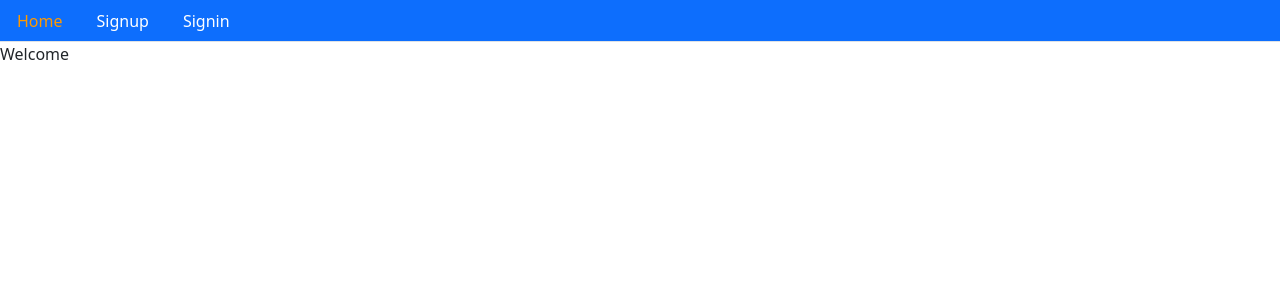
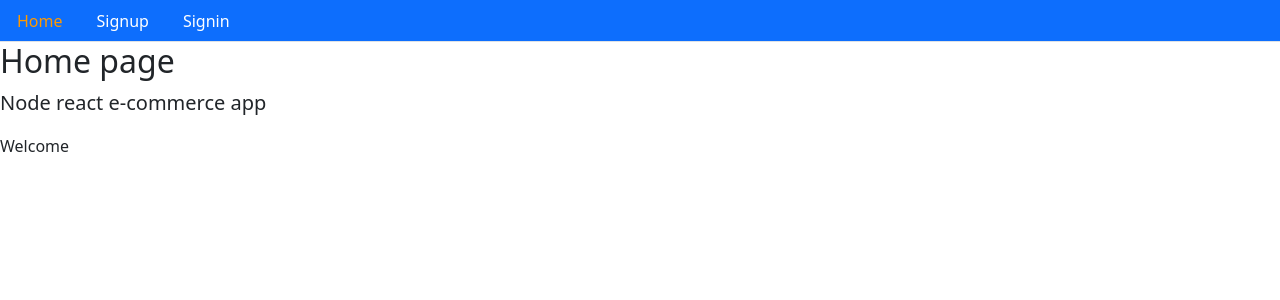
Before and after one commit to johnkatua/ecommerce, a React (Create React App) app in the folder client/: page / in a window 1280 px wide. Shown: the top 300 px of the page. Built offline with nearby package versions, Linux system fonts and the light colour scheme; no server answers; the HTML template or start-up script is replaced by a standard one.

Commit message:
added a dotenv file to store our backend api

```diff
--- a/client/src/Routes.js
+++ b/client/src/Routes.js
@@ -3,13 +3,10 @@
 import Signup from './user/Signup';
 import Signin from './user/Signin';
 import Home from './core/Home';
-import Menu from './core/Menu';
-
 
 const Routes = () => {
   return(
       <BrowserRouter>
-      <Menu />
         <Switch>
           <Route path='/' exact component={Home} />
           <Route path='/signup' exact component={Signup} />
--- /dev/null
+++ b/client/src/config.js
@@ -0,0 +1 @@
+export const API = process.env.REACT_APP_NOT_SECRET;
--- a/client/src/core/Home.js
+++ b/client/src/core/Home.js
@@ -1,8 +1,13 @@
 import React from 'react';
+import Layout from './Layout';
 
 const Home = () => {
   return (
-    <div>Welcome</div>
+    <div>
+      <Layout title='Home page' description='Node react e-commerce app'>
+        Welcome
+      </Layout>
+    </div>
   )
 };
 
--- /dev/null
+++ b/client/src/core/Layout.js
@@ -0,0 +1,15 @@
+import React from 'react';
+import Menu from './Menu';
+
+const Layout = ({title = 'Title', description= 'Description', className, children}) => (
+  <div>
+    <Menu />
+    <div className='jumbtron'>
+      <h2>{title}</h2>
+      <p className="lead">{description}</p>
+    </div>
+    <div className={className}>{children}</div>
+  </div>
+);
+
+export default Layout;
--- a/client/src/user/Signin.js
+++ b/client/src/user/Signin.js
@@ -1,8 +1,11 @@
 import React from 'react';
+import Layout from '../core/Layout';
 
 const Signin = () => {
   return (
-    <div>Sign in</div>
+    <div>
+      <Layout title='Signin' description='Signin to Node React E-commerce app'></Layout>
+    </div>
   )
 };
 
--- a/client/src/user/Signup.js
+++ b/client/src/user/Signup.js
@@ -1,8 +1,12 @@
 import React from 'react';
+import { API } from '../config';
+import Layout from '../core/Layout';
 
 const Signup = () => {
   return (
-    <div>Sign up</div>
+      <Layout title='Signup' description='Signup to Node React E-commerce app'>
+
+      </Layout>
   )
 };
 
```
Also changed, not shown: 1 other file (tests, documents, lock files or other folders).
